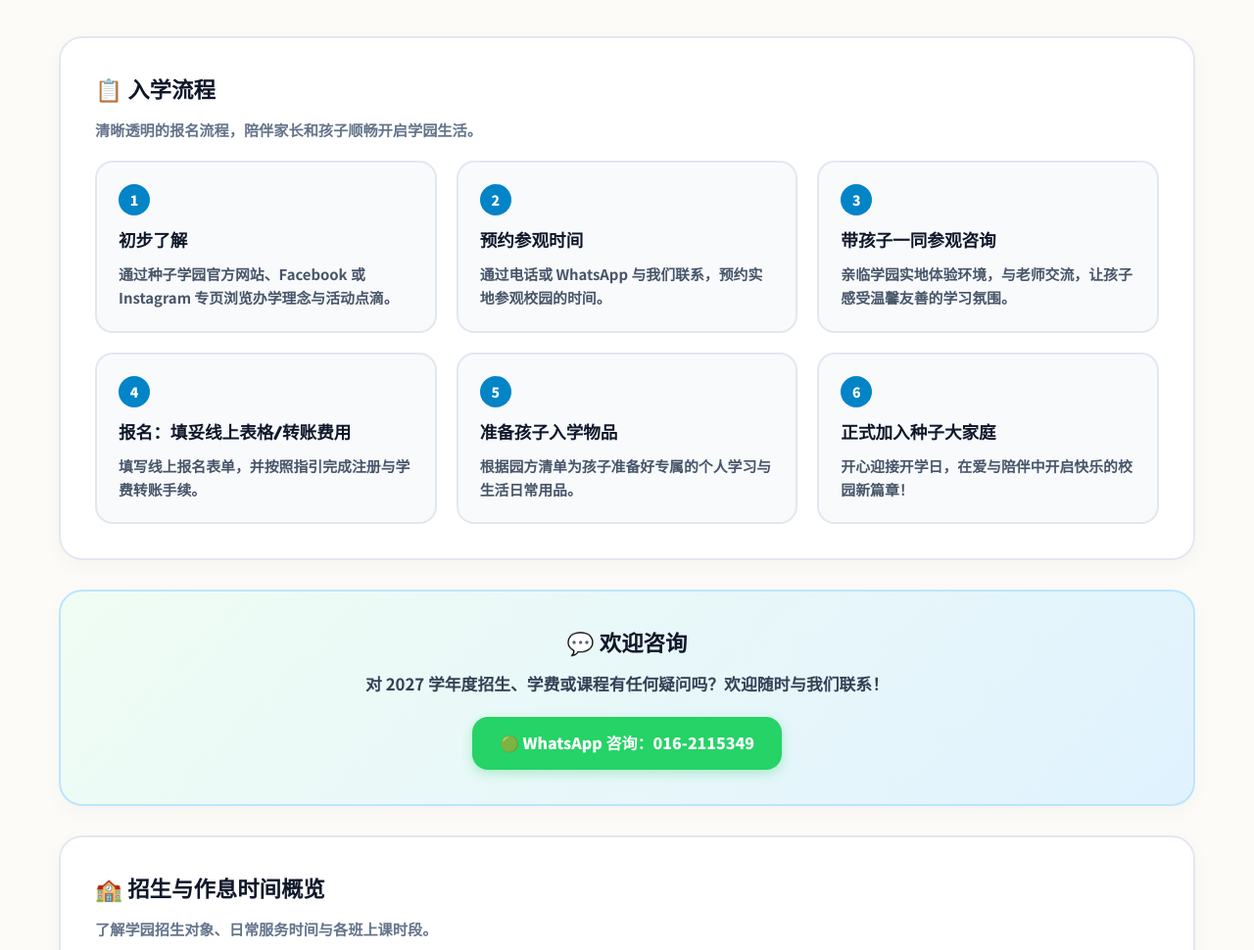
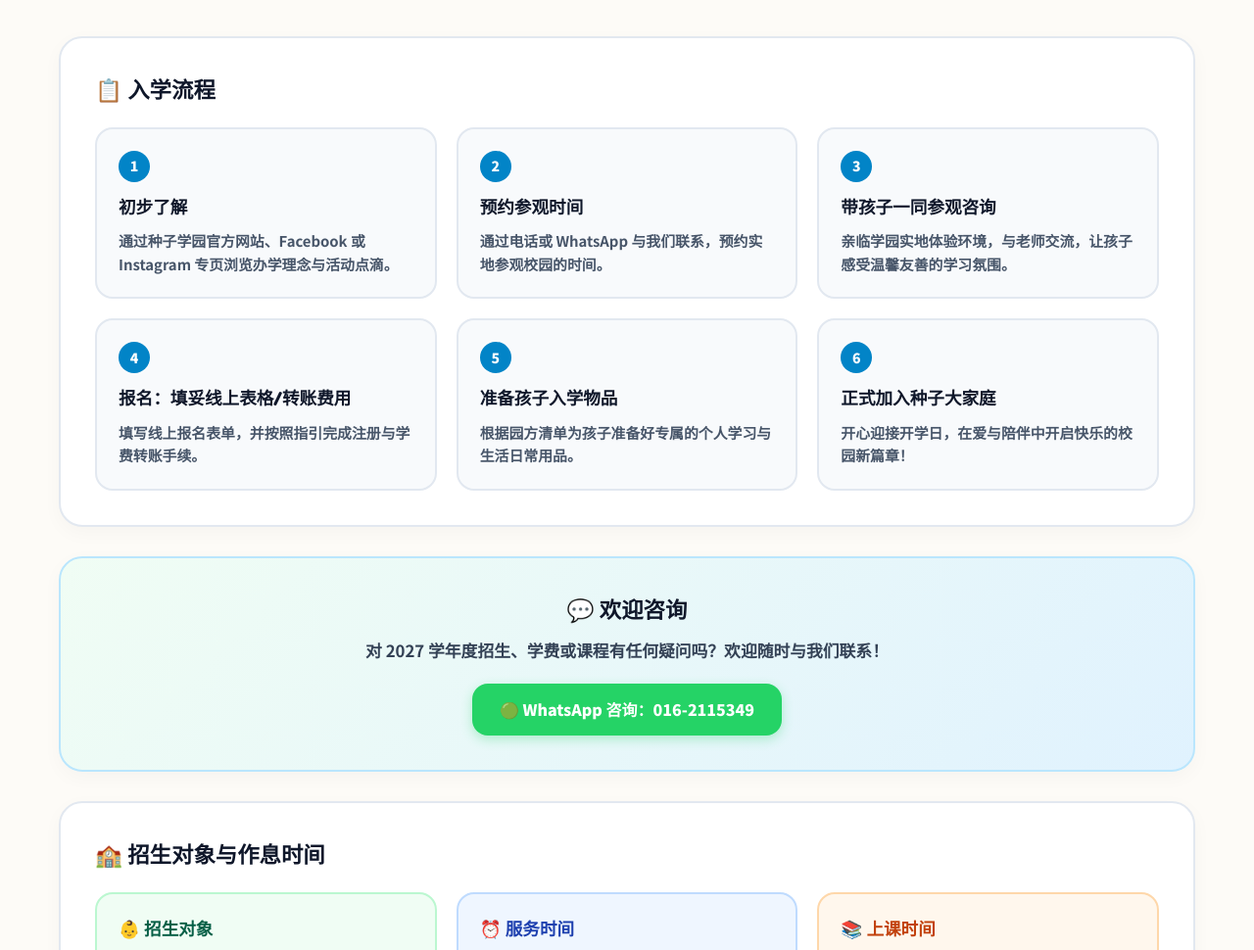
Before and after one commit to hckeong-eng/tadika-tematik-ceria, a plain HTML site: page admission.html in a window 1280 px wide. Shown: the part 285-1255 px from the top of the page at 98% size. Drawn offline with Linux system fonts and the light colour scheme.

Commit message:
Update admission.html

```diff
--- a/admission.html
+++ b/admission.html
@@ -116,7 +116,6 @@
             <!-- 入学流程 -->
             <div class="panel-box">
                 <h3 class="font-cute" style="font-size: 1.4rem; color: #0f172a; margin-bottom: 10px;">📋 入学流程</h3>
-                <p style="color: #64748b; font-weight: 600; font-size: 0.95rem; margin-bottom: 20px;">清晰透明的报名流程，陪伴家长和孩子顺畅开启学园生活。</p>
 
                 <div class="steps-grid">
                     <div class="step-card">
@@ -165,8 +164,7 @@
 
             <!-- 底部：招生对象与作息时间 -->
             <div class="panel-box" style="margin-bottom: 0;">
-                <h3 class="font-cute" style="font-size: 1.4rem; color: #0f172a; margin-bottom: 10px;">🏫 招生与作息时间概览</h3>
-                <p style="color: #64748b; font-weight: 600; font-size: 0.95rem; margin-bottom: 20px;">了解学园招生对象、日常服务时间与各班上课时段。</p>
+                <h3 class="font-cute" style="font-size: 1.4rem; color: #0f172a; margin-bottom: 10px;">🏫 招生对象与作息时间</h3>
 
                 <div class="info-grid">
                     <div class="info-card">
```
